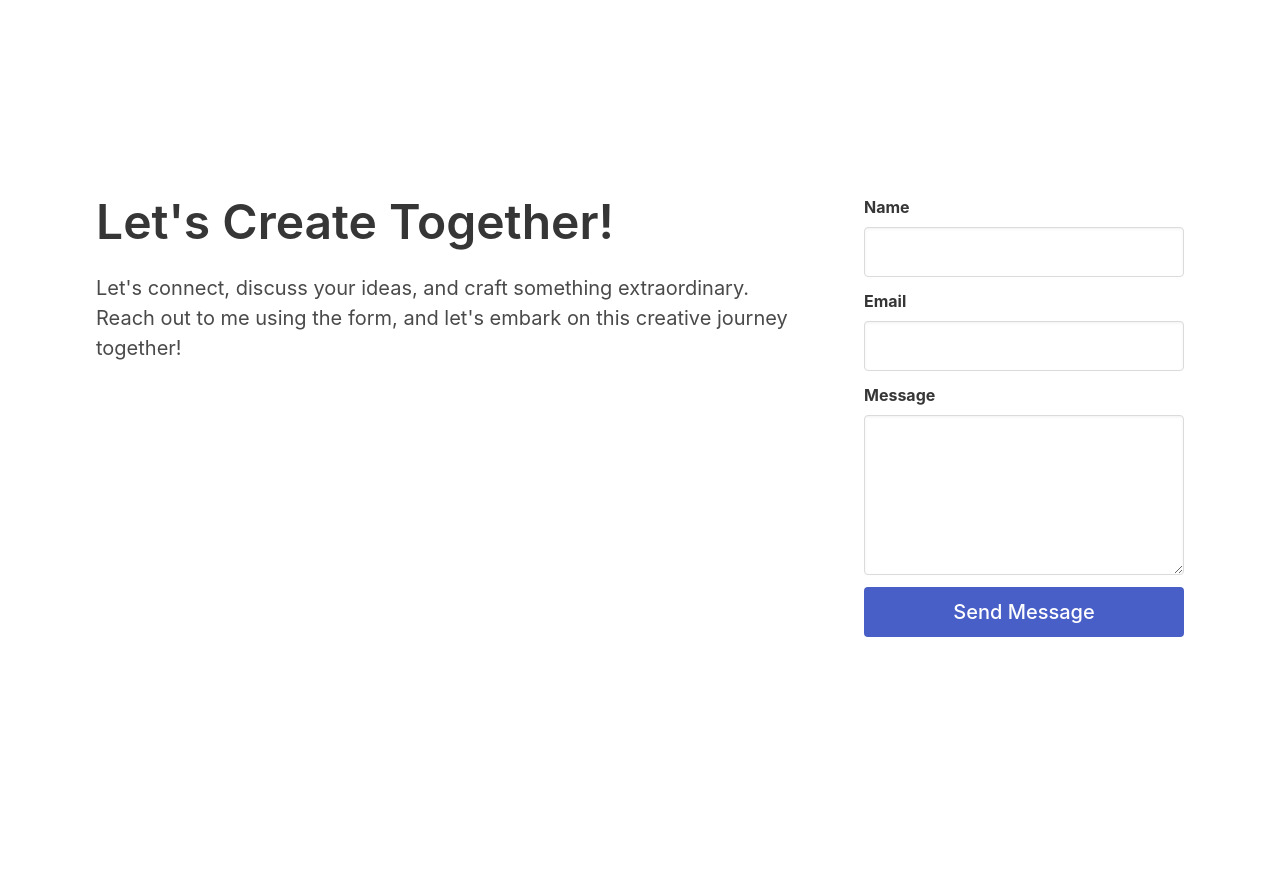
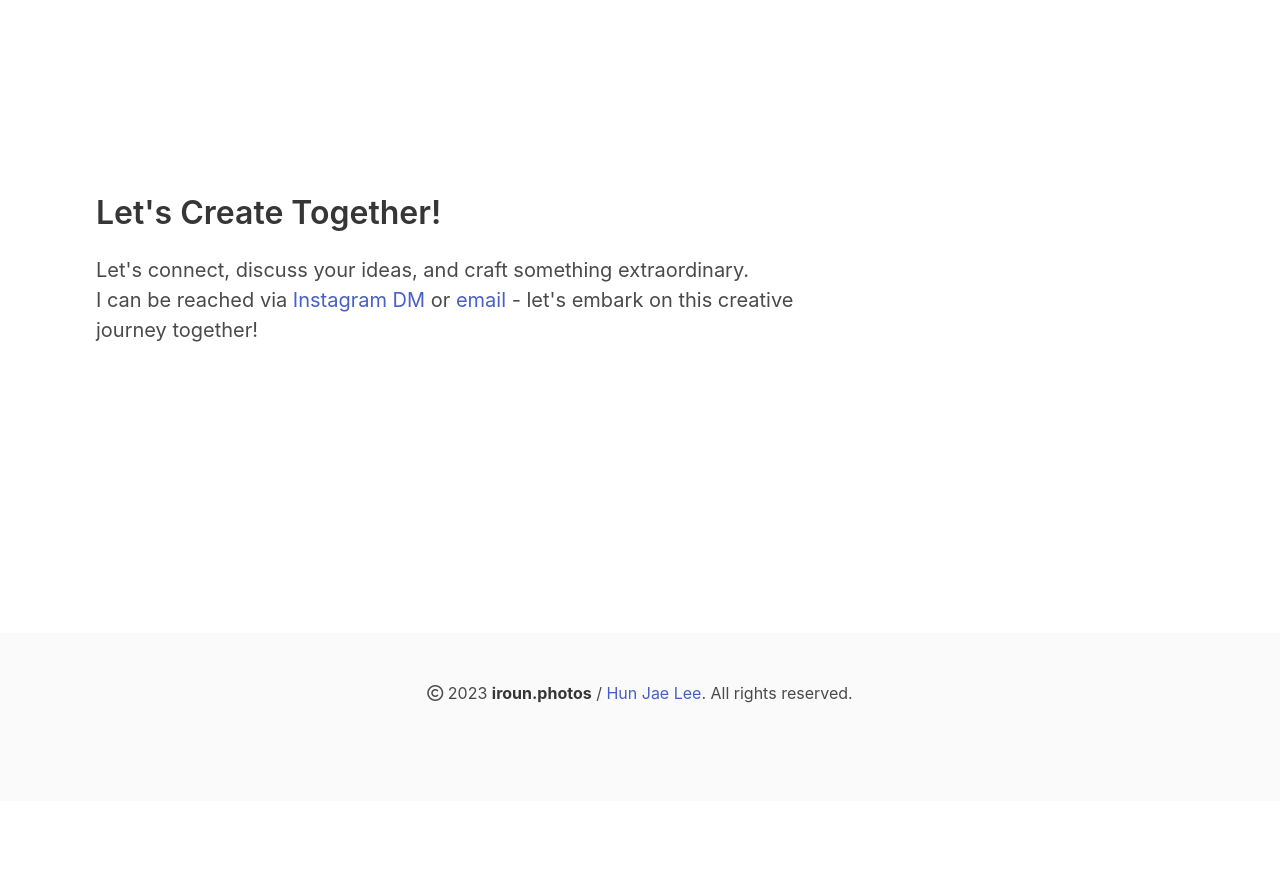
Before and after one commit to hunj/iroun.photos, a Django app: page /contact in a window 1280 px wide. Shown: the part 185-1074 px from the top of the page. After the commit the page ends 888 px from the top, so only its background shows below. Run offline with Django 4.2, Linux system fonts and the light colour scheme; some libraries are stand-ins or nearby versions.

Commit message:
extra header to add mailgo.dev for mailto: link

```diff
--- a/web/common/templates/base.html
+++ b/web/common/templates/base.html
@@ -10,13 +10,14 @@
   <link rel="preconnect" href="https://fonts.googleapis.com">
   <link rel="preconnect" href="https://fonts.gstatic.com" crossorigin>
   <link href="https://fonts.googleapis.com/css2?family=Bricolage+Grotesque:wght@200..800&display=swap" rel="stylesheet">
-
   <script src="https://kit.fontawesome.com/d59ca159ff.js" crossorigin="anonymous"></script>
   <script src="https://cdn.jsdelivr.net/npm/jquery@3.7.0/dist/jquery.min.js"></script>
 
   {% block title %}
   <title>iroun.photos</title>
   {% endblock %}
+
+  {% block extra_head %}{% endblock %}
 </head>
 
 <section class="has-background-primary">
--- a/web/pages/templates/contact.html
+++ b/web/pages/templates/contact.html
@@ -1,39 +1,20 @@
 {% extends 'base.html' %}
+
+{% block extra_head %}
+    <script src="https://unpkg.com/mailgo@0.12.2/dist/mailgo.min.js" async=""></script>
+{% endblock %}
 
 {% block content %}
 
 <section class="section is-large">
-    <div class="container has-text-centered">
-        <div class="columns is-8 is-variable">
-            <div class="column is-two-thirds has-text-left">
-                <h1 class="title is-1">Let's Create Together!</h1>
+    <div class="container">
+        <div class="columns">
+            <div class="column is-two-thirds">
+                <h1 class="title">Let's Create Together!</h1>
                 <p class="is-size-5">
                     Let's connect, discuss your ideas, and craft something extraordinary.<br>
-                    Reach out to me using the form, and let's embark on this creative journey together!
+                    I can be reached via <a href="https://instagr.am/iroun.photos/" target="_blank">Instagram DM</a> or <a href="mailto:iroun.photos@gmail.com">email</a> - let's embark on this creative journey together!
                 </p>
-            </div>
-            <div class="column is-one-third has-text-left">
-                <div class="field">
-                    <label class="label">Name</label>
-                    <div class="control">
-                        <input class="input is-medium" type="text">
-                    </div>
-                </div>
-                <div class="field">
-                    <label class="label">Email</label>
-                    <div class="control">
-                        <input class="input is-medium" type="text">
-                    </div>
-                </div>
-                <div class="field">
-                    <label class="label">Message</label>
-                    <div class="control">
-                        <textarea class="textarea is-medium"></textarea>
-                    </div>
-                </div>
-                <div class="control">
-                    <button type="submit" class="button is-link is-fullwidth has-text-weight-medium is-medium">Send Message</button>
-                </div>
             </div>
         </div>
     </div>
```
